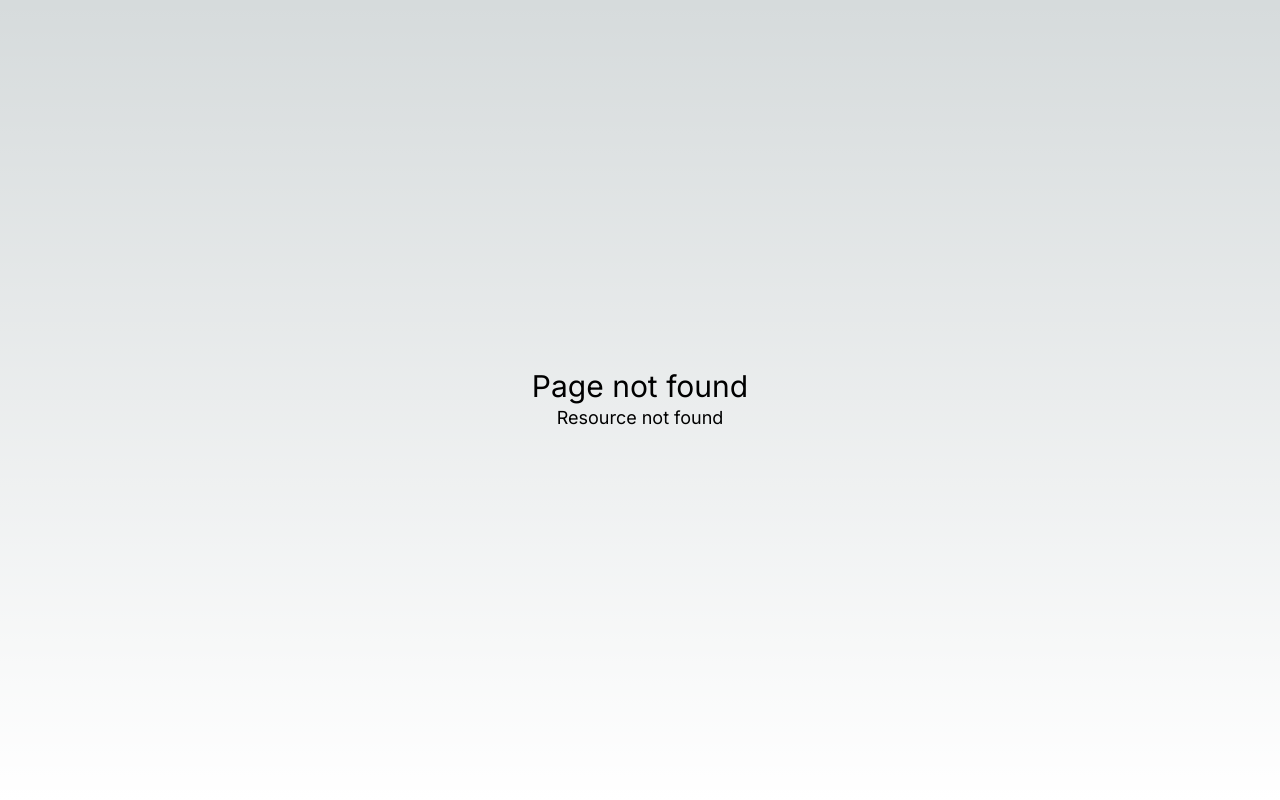
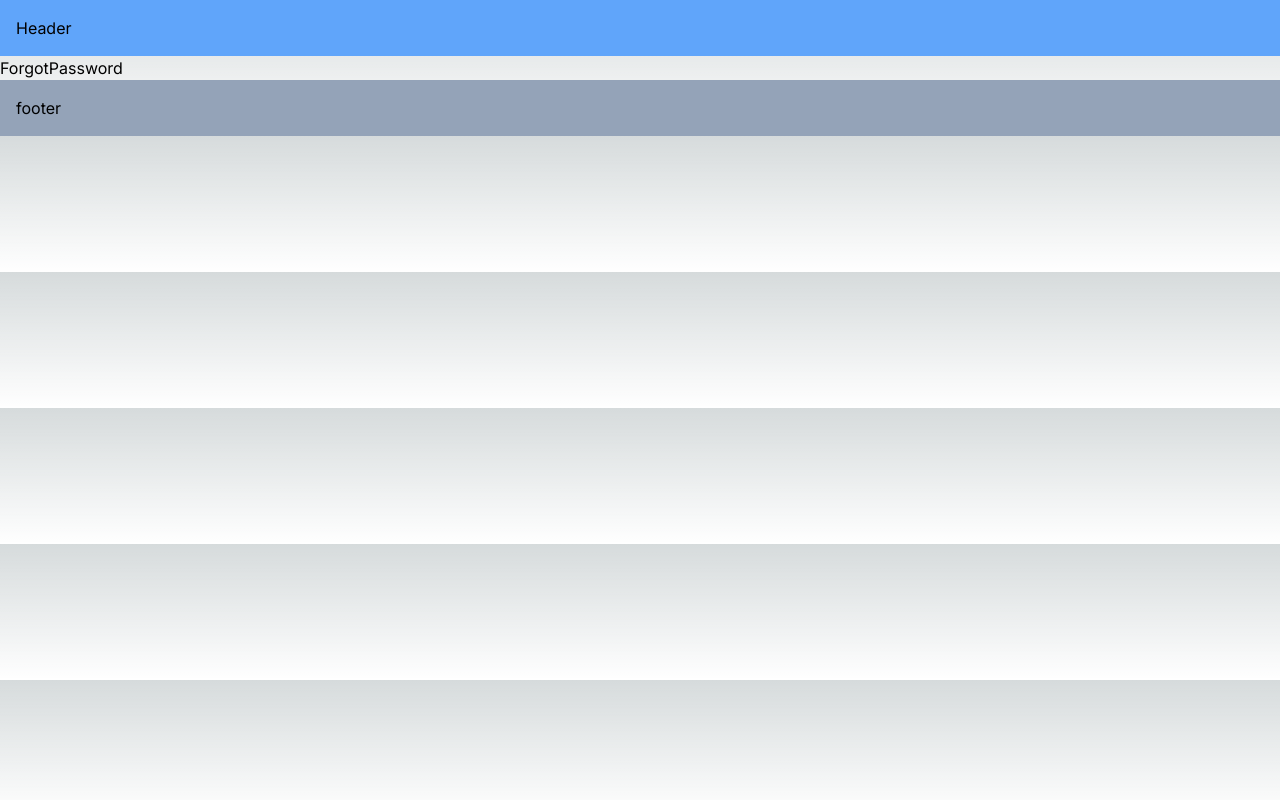
Before and after one commit to mariolazzari/next14-ce, a Next.js app in the folder routing-demo/: page /forgot-password in a window 1280 px wide. Before the commit this address had no page. Built offline with nearby package versions, Linux system fonts and the light colour scheme.

Commit message:
Done lesson 14

```diff
--- /dev/null
+++ b/routing-demo/src/app/(auth)/forgot-password/page.tsx
@@ -0,0 +1,5 @@
+function ForgotPassword() {
+  return <div>ForgotPassword</div>;
+}
+
+export default ForgotPassword;
--- /dev/null
+++ b/routing-demo/src/app/(auth)/login/page.tsx
@@ -0,0 +1,5 @@
+function Login() {
+  return <div>Login</div>;
+}
+
+export default Login;
--- /dev/null
+++ b/routing-demo/src/app/(auth)/register/page.tsx
@@ -0,0 +1,5 @@
+function Register() {
+  return <div>Register</div>;
+}
+
+export default Register;
--- a/routing-demo/src/app/layout.tsx
+++ b/routing-demo/src/app/layout.tsx
@@ -1,22 +1,33 @@
-import type { Metadata } from 'next'
-import { Inter } from 'next/font/google'
-import './globals.css'
+import { ReactNode } from "react";
+import type { Metadata } from "next";
+import { Inter } from "next/font/google";
+import "./globals.css";
 
-const inter = Inter({ subsets: ['latin'] })
+const inter = Inter({ subsets: ["latin"] });
 
 export const metadata: Metadata = {
-  title: 'Create Next App',
-  description: 'Generated by create next app',
+  title: "Create Next App",
+  description: "Generated by create next app",
+};
+
+type Props = {
+  children: ReactNode;
+};
+
+function RootLayout({ children }: Props) {
+  return (
+    <html lang="en">
+      <body className={inter.className}>
+        <header className="p-[1rem] bg-blue-400">
+          <p>Header</p>
+        </header>
+
+        {children}
+
+        <footer className="p-[1rem] bg-slate-400">footer</footer>
+      </body>
+    </html>
+  );
 }
 
-export default function RootLayout({
-  children,
-}: {
-  children: React.ReactNode
-}) {
-  return (
-    <html lang="en">
-      <body className={inter.className}>{children}</body>
-    </html>
-  )
-}
+export default RootLayout;
```
